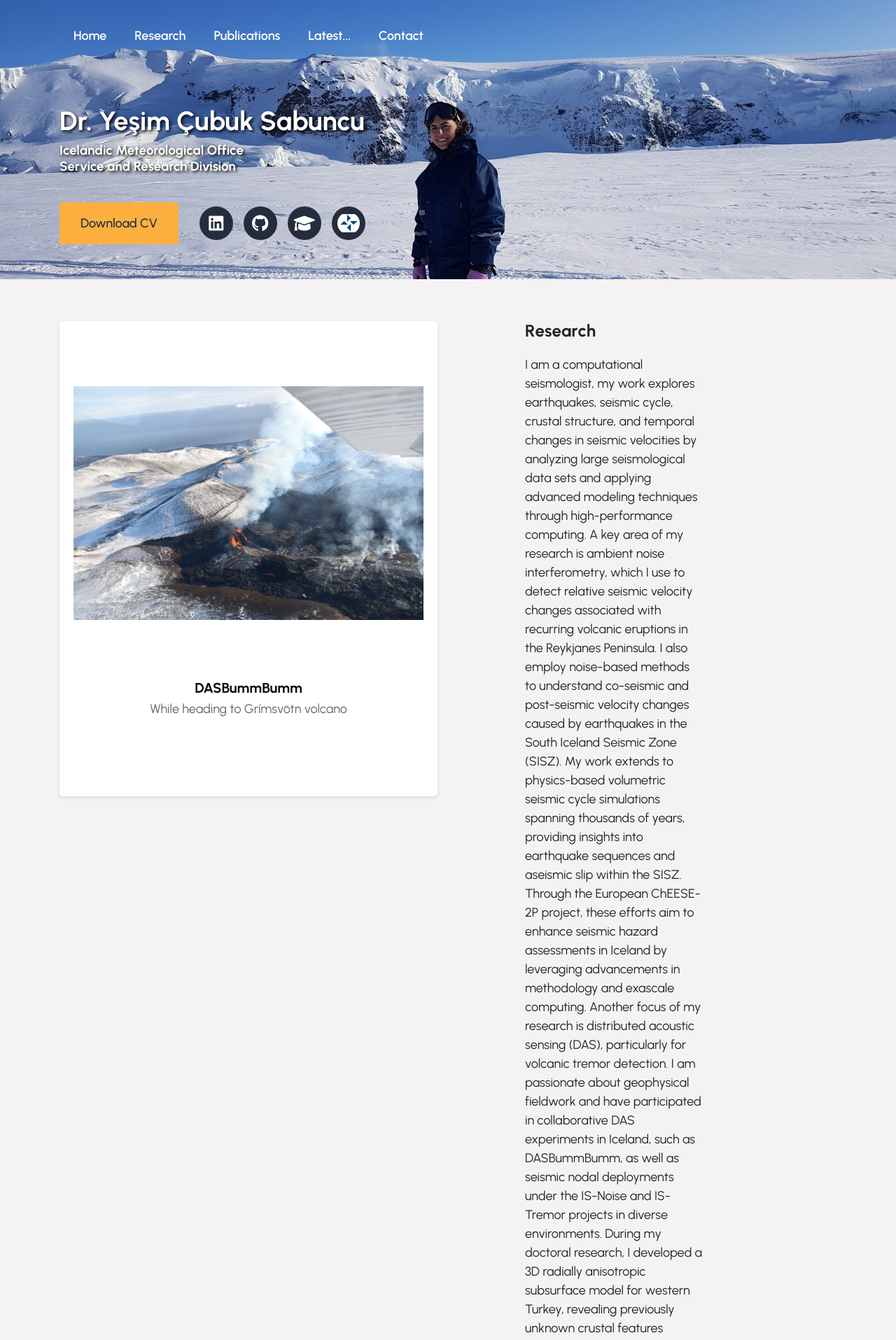
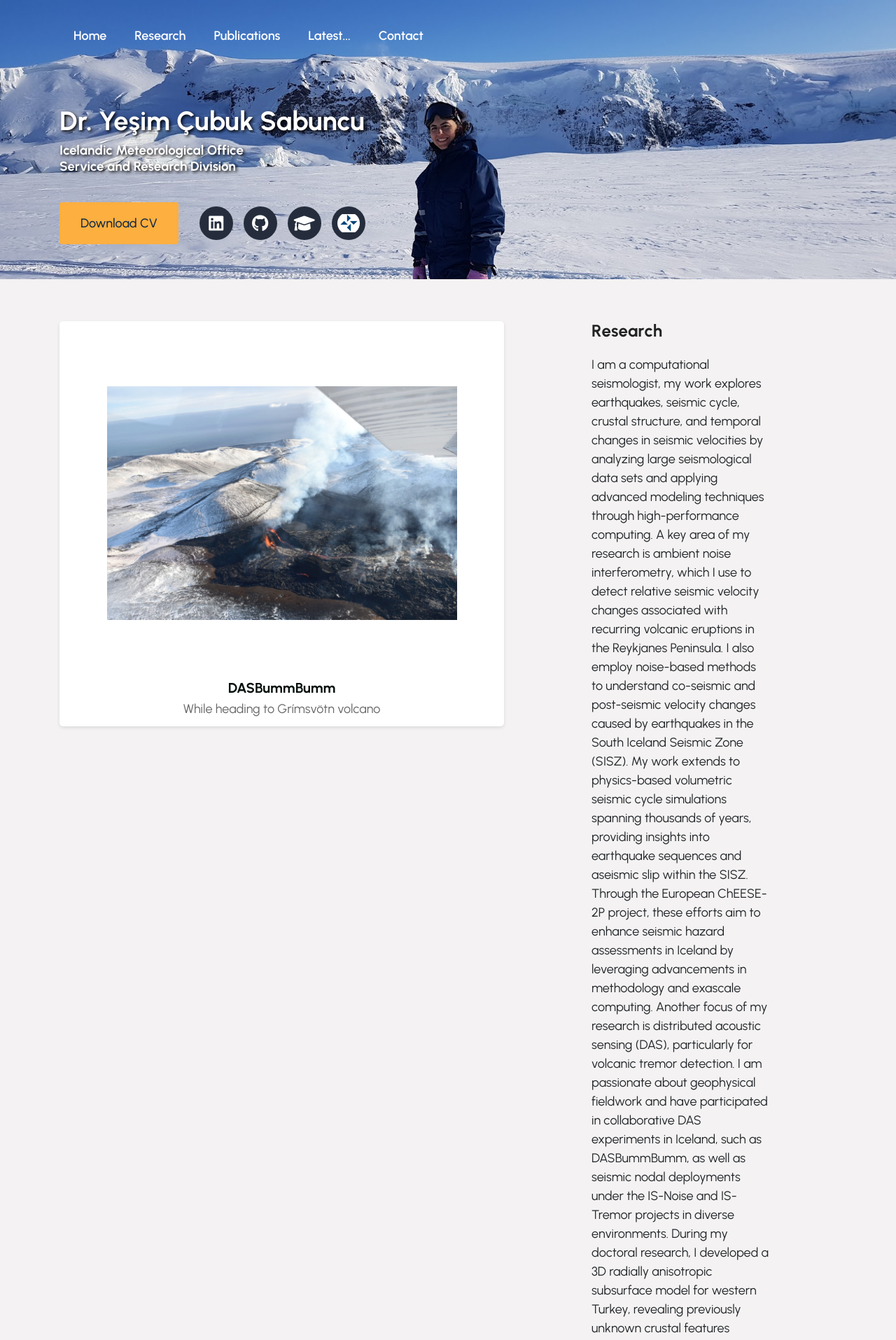
Before and after one commit to YCubuk/web, a Jekyll site: the page index.html, which Jekyll copies as it is, in a window 1280 px wide. Shown: the top 1915 px of the page at 70% size. Built offline with Jekyll 4.4.1, drawn with Linux system fonts in a browser that asks for light colours; nearby versions of some CDN libraries; library files that are not in the unit come from our copies; a script that is not in the unit is left out; grey boxes are pictures that could not be loaded.

Commit message:
Update index.html
Signed-off-by: Yesim <84340760+YCubuk@users.noreply.github.com>

```diff
--- a/index.html
+++ b/index.html
@@ -171,13 +171,13 @@
         <div class="container">
             <div class="row g-5">
 
-                <div class="col-lg-6" style="margin-top:-20px">
+                <div class="col-lg-7" style="margin-top:-20px">
                     <div class="swiper">
                         <div class="swiper-wrapper">
                             <!-- Single Slide with Text -->
                             <div class="swiper-slide">
                                 <div class="slide-content">
-                                    <img src="assets/resimler/orn1.JPG" style="height:600px; width:600px; object-fit: contain;" alt="Slide 1">
+                                    <img src="assets/resimler/orn1.JPG" style="height:500px; width:500px; object-fit: contain;" alt="Slide 1">
                                     <div class="slide-text">
                                         <h6>DASBummBumm</h6>
                                         <p>DAS experiment at Grímsvötn, Iceland</p>
```
